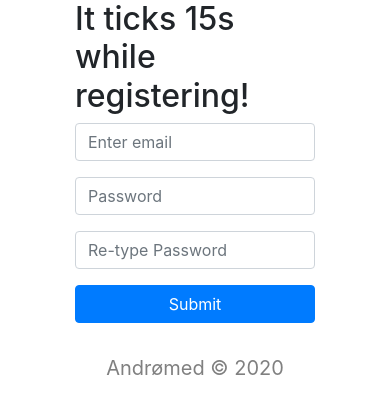
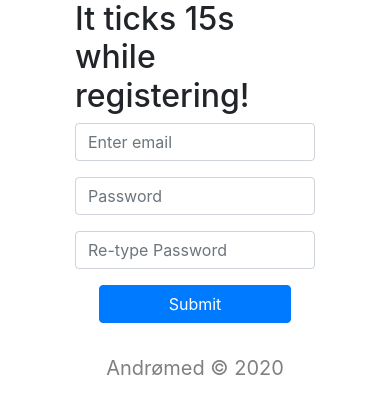
Before and after one commit to PriyanshBordia/Book-Review-Website, a Flask app: page /register in a window 390 px wide. Shown: the part 110-524 px from the top of the page. Run offline with Flask 2, Linux system fonts and the light colour scheme; some libraries are stand-ins or nearby versions.

Commit message:
changed button size @media responsive

```diff
--- a/application.py
+++ b/application.py
@@ -34,7 +34,10 @@ def index():
 def marked():
 	global uniq_id
 
-	if uniq_id is None:
+	if uniq_id == -2:
+		return render_template("error.html", message="Please Register to See bookmarked!", prev_link="register")
+
+	if uniq_id == -1:
 		return render_template("error.html", message="Please LogIn to See bookmarked!", prev_link="login")
 
 	books = db.execute("SELECT * FROM marked WHERE mark_id = :id", {"id": uniq_id}).fetchall()
@@ -42,8 +45,8 @@ def marked():
 	if books is None:
 		return render_template("success.html", message="None Books Marked", prev_link="search_book")
 
-	else:
-		return render_template("marked.html", nav1="Search", link1="search_book", nav2="Logout", link2="logout", books=books)
+	return render_template("marked.html", nav1="Search", link1="search_book", nav2="Logout", link2="logout", books=books)
+
 
 
 @app.route("/register", methods=["POST", "GET"])
--- a/static/styles/style.css
+++ b/static/styles/style.css
@@ -9,13 +9,13 @@
 }
 
 .login-submit-container {
-  width: 2.5in;
+  width: 2.0in;
   margin-left: auto;
   margin-right: auto;
 }
 
 .login-submit-button {
-  width: 2.5in;
+  width: 2.0in;
 }
 
 .search-container {
--- a/templates/layout.html
+++ b/templates/layout.html
@@ -38,8 +38,8 @@
 		        <div class="navbar-nav ml-auto">
 					<a class="nav-item nav-link mr-4" href = "{{ url_for('homepage') }}">
 	                  	World of Books!</a>
-		            <a class="nav-item nav-link mr-4" href="{{url_for(link1)}}">{{ nav1 }}</a>
-		            <a class="nav-item nav-link mr-4" href="{{url_for(link2)}}">{{ nav2 }}</a>
+		            <a class="nav-item nav-link mr-4" href="{{ url_for(link1) }}">{{ nav1 }}</a>
+		            <a class="nav-item nav-link mr-4" href="{{ url_for(link2) }}">{{ nav2 }}</a>
 		        </div>
 	        </div>
     	</nav>
```
Also changed, not shown: 1 other file.
